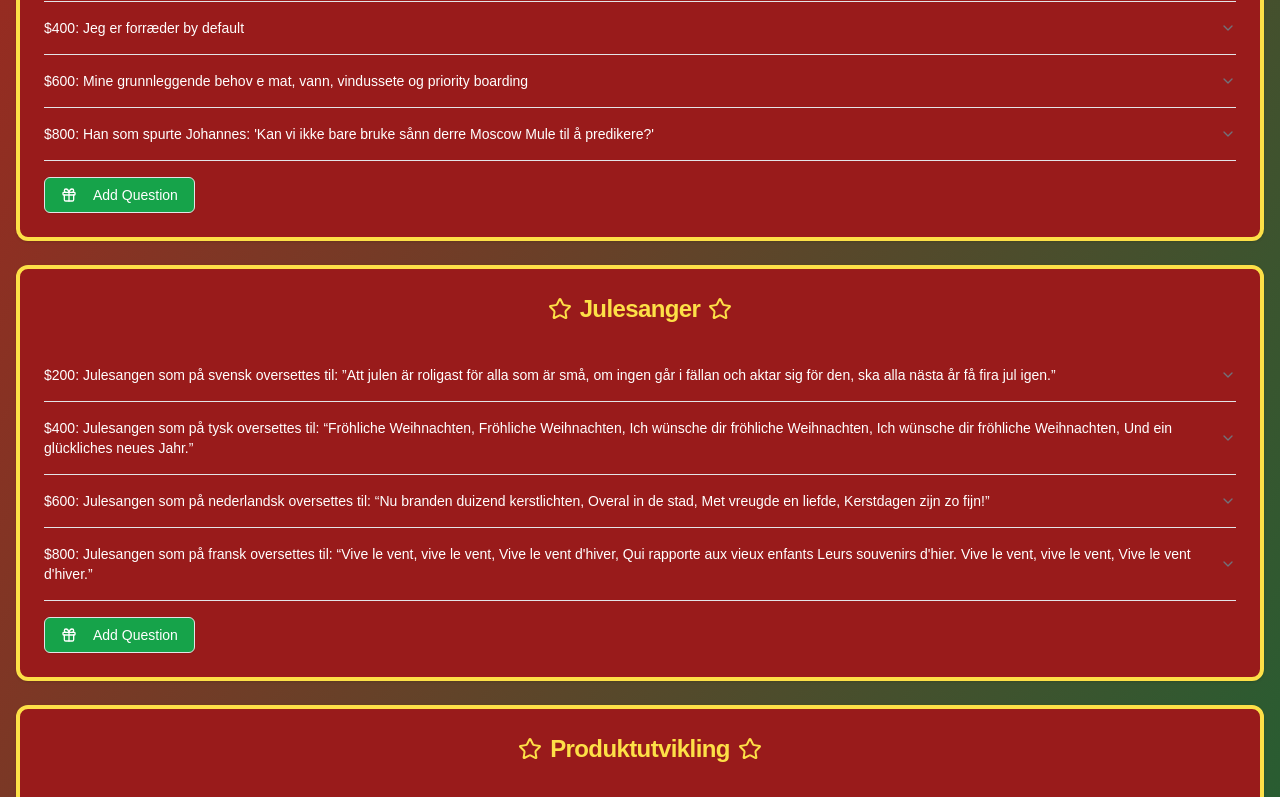
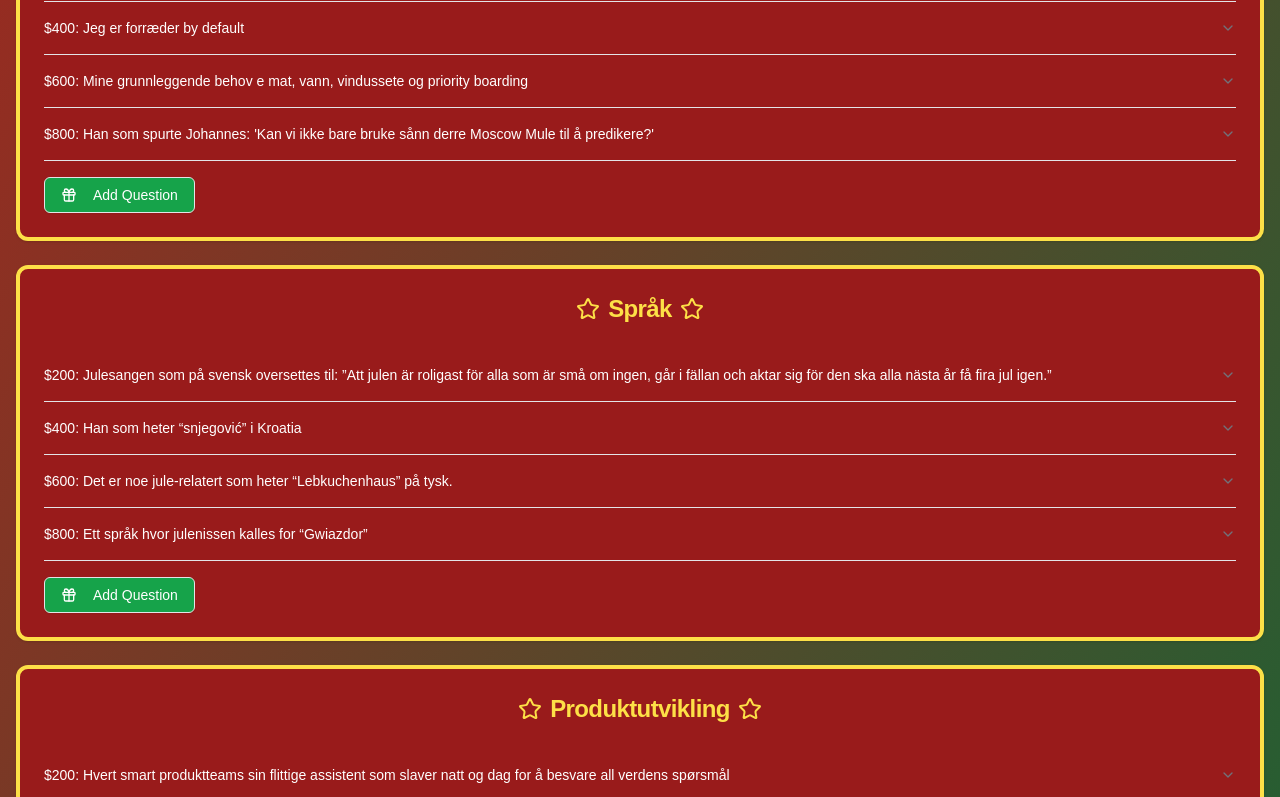
Before and after one commit to theresmf/quizz, a Next.js app: page /game-board in a window 1280 px wide. Shown: the part 1035-1832 px from the top of the page. Built offline with nearby package versions, Linux system fonts and the light colour scheme.

Commit message:
change one category

```diff
--- a/src/app/game_context.tsx
+++ b/src/app/game_context.tsx
@@ -123,42 +123,39 @@ const questionsQuotes = [
   },
 ];
 
-const questionsSongs = [
+const questionsLanguage = [
   {
     id: 22335,
     value: 200,
     image: null,
     question:
-      "Julesangen som på svensk oversettes til: ”Att julen är roligast för alla som är små, om ingen går i fällan och aktar sig för den, ska alla nästa år få fira jul igen.”",
-    categories: ["songs"],
+      "Julesangen som på svensk oversettes til: ”Att julen är roligast för alla som är små om ingen, går i fällan och aktar sig för den ska alla nästa år få fira jul igen.”",
+    categories: ["language"],
     answer: "Musevisa",
   },
   {
     id: 22336,
     value: 400,
     image: null,
-    question:
-      "Julesangen som på tysk oversettes til: “Fröhliche Weihnachten, Fröhliche Weihnachten, Ich wünsche dir fröhliche Weihnachten, Ich wünsche dir fröhliche Weihnachten, Und ein glückliches neues Jahr.”",
-    categories: ["songs"],
-    answer: "Feliz navidad",
+    question: "Han som heter “snjegović” i Kroatia",
+    categories: ["language"],
+    answer: "Snømannen",
   },
   {
     id: 22337,
     value: 600,
     image: null,
-    question:
-      "Julesangen som på nederlandsk oversettes til: “Nu branden duizend kerstlichten, Overal in de stad, Met vreugde en liefde, Kerstdagen zijn zo fijn!”",
-    categories: ["songs"],
-    answer: "Nå tennes tusen julelys",
+    question: "Det er noe jule-relatert som heter “Lebkuchenhaus” på tysk.",
+    categories: ["language"],
+    answer: "Pepperkakehus",
   },
   {
     id: 22338,
     value: 800,
     image: null,
-    question:
-      "Julesangen som på fransk oversettes til: “Vive le vent, vive le vent, Vive le vent d'hiver, Qui rapporte aux vieux enfants Leurs souvenirs d'hier. Vive le vent, vive le vent, Vive le vent d'hiver.”",
-    categories: ["songs"],
-    answer: "Jingle bells",
+    question: "Ett språk hvor julenissen kalles for “Gwiazdor”",
+    categories: ["language"],
+    answer: "Polsk",
   },
 ];
 
@@ -208,14 +205,14 @@ export const JeopardyProvider: React.FC<{ children: React.ReactNode }> = ({
   const [categories, setCategories] = useState<Category[]>([
     { questions: questionsBilde, name: "Hvem er dette?" },
     { questions: questionsQuotes, name: "Gullkorn" },
-    { questions: questionsSongs, name: "Julesanger" },
+    { questions: questionsLanguage, name: "Språk" },
     { questions: questionsProduct, name: "Produktutvikling" },
   ]);
 
   const [availableQuestions, setAvailableQuestions] = useState<Question[]>([
     ...questionsBilde,
     ...questionsQuotes,
-    ...questionsSongs,
+    ...questionsLanguage,
     ...questionsProduct,
   ]);
 
```
